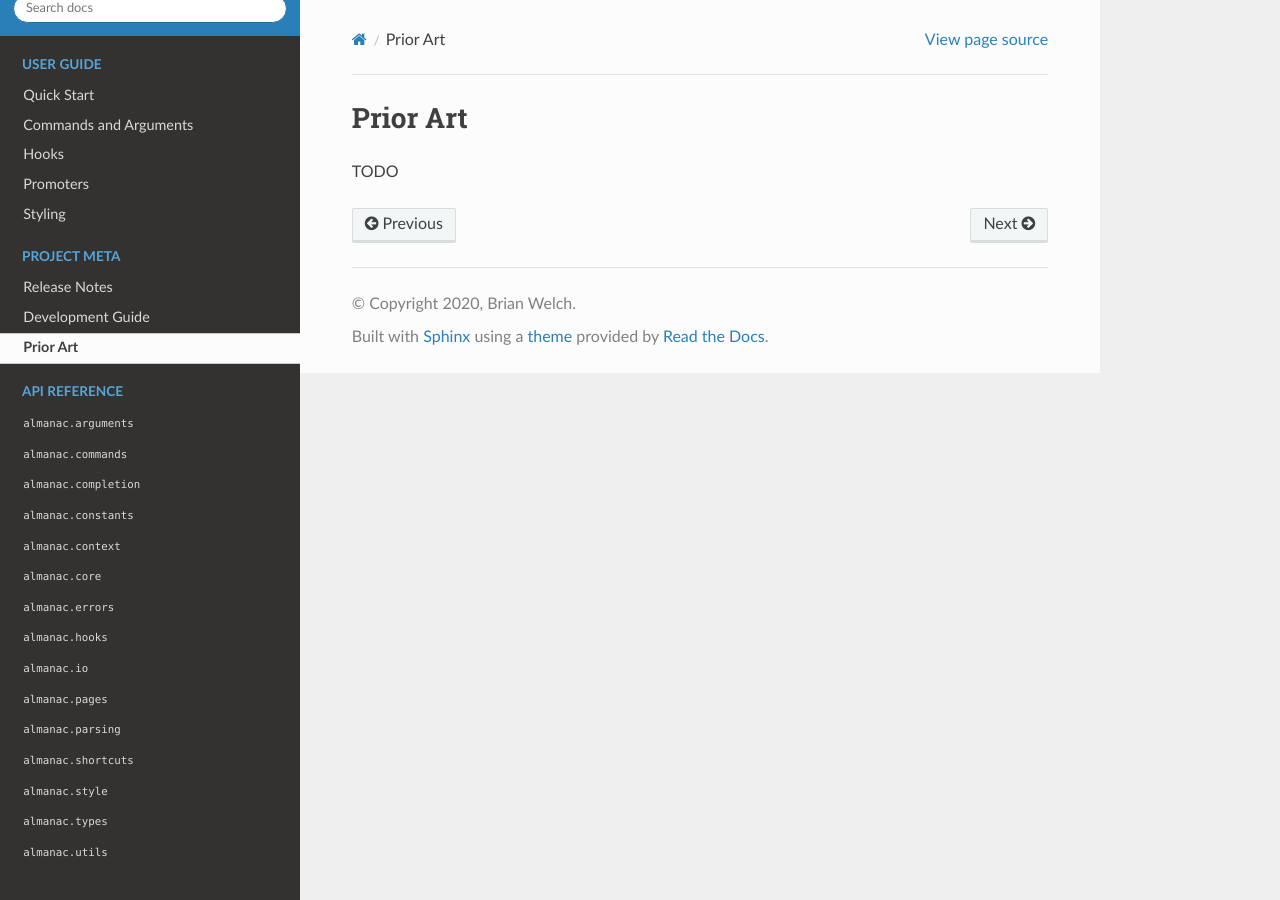
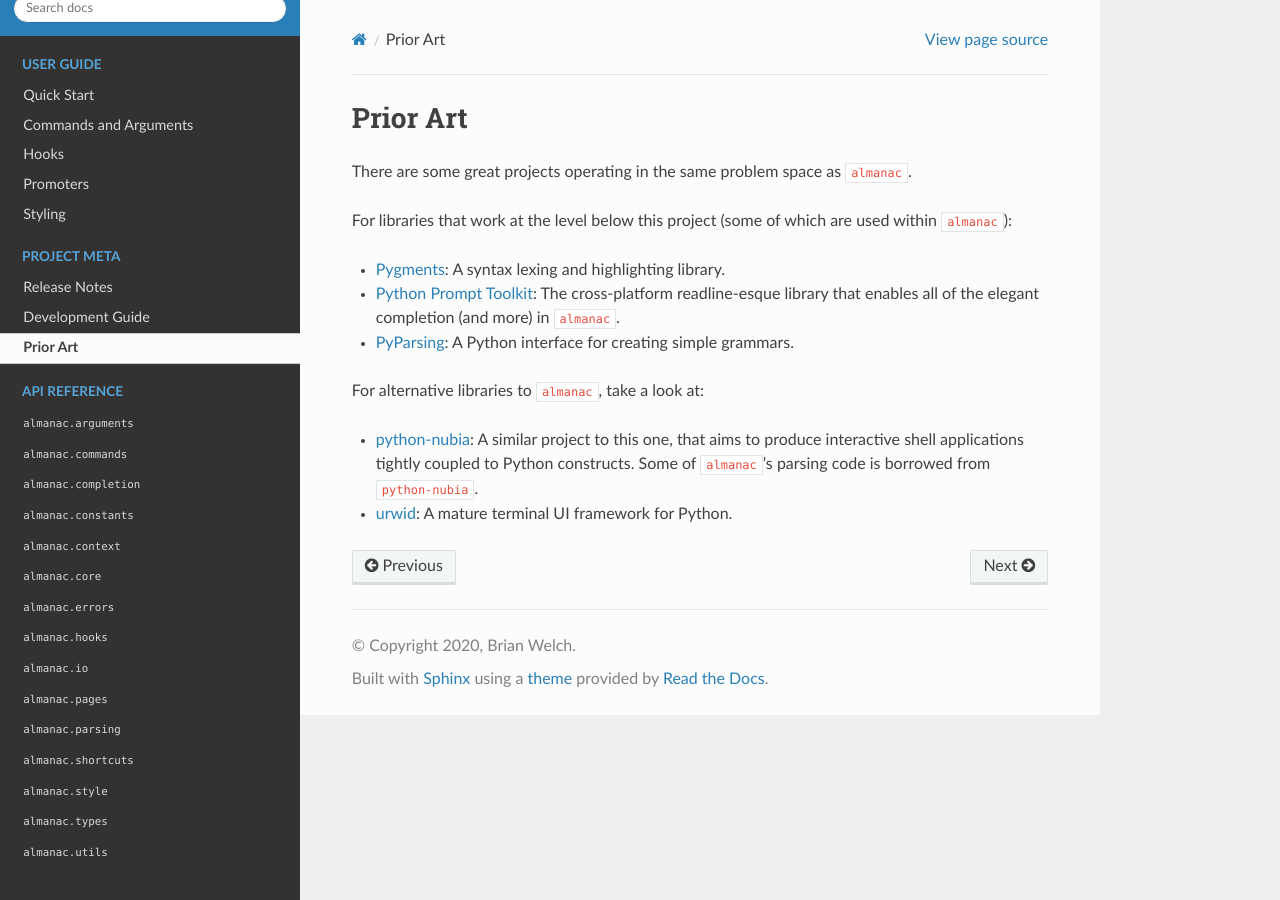
Before and after one commit to welchbj/almanac, a Sphinx documentation site: the page built from docs/project_meta/prior_art.rst, in a window 1280 px wide. Built offline with Sphinx 7.4.7 and the Read the Docs theme 2.0.0, drawn with Linux system fonts in a browser that asks for light colours.

Commit message:
Add initial prior art page content

```diff
--- a/docs/project_meta/prior_art.rst
+++ b/docs/project_meta/prior_art.rst
@@ -2,4 +2,15 @@
 Prior Art
 =========
 
-TODO
+There are some great projects operating in the same problem space as ``almanac``.
+
+For libraries that work at the level below this project (some of which are used within ``almanac``):
+
+* `Pygments <https://pygments.org/>`_: A syntax lexing and highlighting library.
+* `Python Prompt Toolkit <https://github.com/prompt-toolkit/python-prompt-toolkit>`_: The cross-platform readline-esque library that enables all of the elegant completion (and more) in ``almanac``.
+* `PyParsing <https://github.com/pyparsing/pyparsing>`_: A Python interface for creating simple grammars.
+
+For alternative libraries to ``almanac``, take a look at:
+
+* `python-nubia <https://github.com/facebookincubator/python-nubia>`_: A similar project to this one, that aims to produce interactive shell applications tightly coupled to Python constructs. Some of ``almanac``'s parsing code is borrowed from ``python-nubia``.
+* `urwid <http://urwid.org/>`_: A mature terminal UI framework for Python.
```
